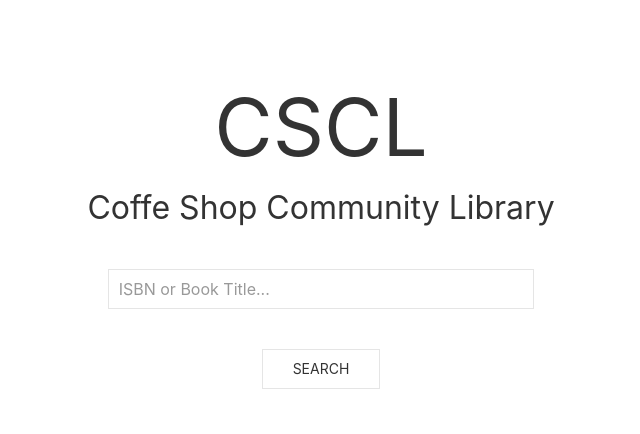
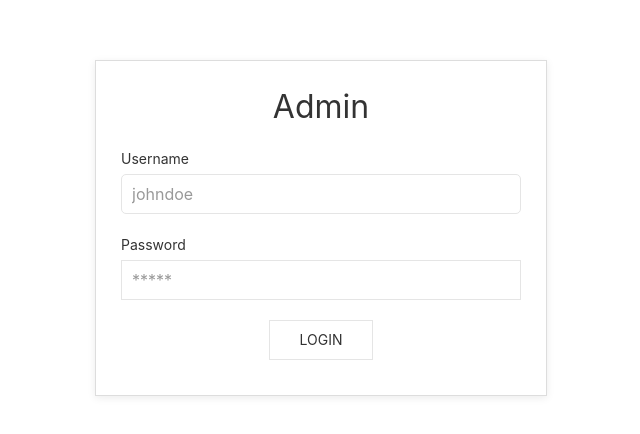
Before and after one commit to 2020HackDiversity-Team12/cscl-client, a React (Create React App) app: page /admin in a window 1280 px wide. Shown: the part 172-606 px from the top of the page, without its empty margins (319-959 px from the left). Built offline with nearby package versions, Linux system fonts and the light colour scheme.

Commit message:
Add auth page

```diff
--- a/public/index.html
+++ b/public/index.html
@@ -25,24 +25,6 @@
       Learn how to configure a non-root public URL by running `npm run build`.
     -->
     <title>CSCL - Coffee Shop Community Library</title>
-    <style>
-      @font-face {
-        font-family: "PicoBlack";
-        src: url("./assets/fonts/PicoBlack.eot"); /* IE9 Compat Modes */
-        src: url("./assets/fonts/PicoBlack.eot?#iefix")
-            format("embedded-opentype"),
-          /* IE6-IE8 */ url("./assets/fonts/PicoBlack.otf") format("opentype"),
-          /* Open Type Font */ url("./assets/fonts/PicoBlack.svg") format("svg"),
-          /* Legacy iOS */ url("./assets/fonts/PicoBlack.ttf")
-            format("truetype"),
-          /* Safari, Android, iOS */ url("./assets/fonts/PicoBlack.woff")
-            format("woff"),
-          /* Modern Browsers */ url("./assets/fonts/PicoBlack.woff2")
-            format("woff2"); /* Modern Browsers */
-        font-weight: normal;
-        font-style: normal;
-      }
-    </style>
   </head>
   <body>
     <noscript>You need to enable JavaScript to run this app.</noscript>
--- a/src/Router.jsx
+++ b/src/Router.jsx
@@ -4,15 +4,22 @@ import { BrowserRouter, Switch, Route, Redirect } from "react-router-dom";
 // import components
 import App from "./App/App";
 import HomePage from "./pages/HomePage";
+import PrivateRoute from "./components/PrivateRoute";
 import SharedComponents from "./pages/SharedComponents";
+
+import AdminLoginPage from "./pages/AdminLoginPage";
 
 function Router() {
   return (
     <BrowserRouter>
       <App>
         <Switch>
+          {/** PRIVATE ROUTES*/}
+
+          {/** PUBLIC ROUTES*/}
+          <Route path="/admin" component={AdminLoginPage} />
+          <Route path="/components" component={SharedComponents} />
           <Route path="/" component={HomePage} />
-          <Route path="/components" component={SharedComponents} />
         </Switch>
       </App>
     </BrowserRouter>
--- a/src/components/Button.jsx
+++ b/src/components/Button.jsx
@@ -7,7 +7,11 @@ function Button(props) {
   if (size == "small") auxClass = "uk-button-small";
   else if (size == "large") auxClass = "uk-button-large";
   const cls = auxClass ? `${baseClass} ${auxClass}` : baseClass;
-  return <button className={cls}>{props.children}</button>;
+  return (
+    <button className={cls} {...props}>
+      {props.children}
+    </button>
+  );
 }
 
 Button.defaultProps = {
--- /dev/null
+++ b/src/components/PrivateRoute.jsx
@@ -0,0 +1,19 @@
+import React from "react";
+import { Route, Redirect } from "react-router-dom";
+import AuthService from "../services/AuthService";
+
+export default function PrivateRoute({ path, component: Component, ...rest }) {
+  return (
+    <Route
+      {...rest}
+      path={path}
+      render={(props) => {
+        //  not logged in so redirect to login page
+        if (!AuthService.isLoggedIn) return <Redirect to="/login" />;
+
+        // authorised so return component
+        return <Component />;
+      }}
+    />
+  );
+}
--- /dev/null
+++ b/src/forms/LoginForm.jsx
@@ -0,0 +1,46 @@
+import React from "react";
+import Button from "../components/Button";
+
+export default function ({ onSubmit }) {
+  return (
+    <form class="uk-form-stacked">
+      <div className="uk-margin uk-width-1-1@s">
+        <label className="uk-form-label" for="username">
+          <span className="uk-text-capitalize">username</span>
+        </label>
+        <div className="uk-form-controls">
+          <input
+            className="uk-input uk-border-rounded"
+            id="form-stacked-text"
+            type="text"
+            placeholder="johndoe"
+          />
+        </div>
+      </div>
+      <div className="uk-margin uk-width-1-1@s">
+        <label className="uk-form-label" for="password">
+          <span className="uk-text-capitalize">password</span>
+        </label>
+        <div className="uk-form-controls">
+          <input
+            class="uk-input"
+            id="form-stacked-text"
+            type="password"
+            placeholder="*****"
+          />
+        </div>
+      </div>
+      <div class="uk-margin-small uk-width-1-1@s uk-text-align uk-flex uk-flex-center">
+        <Button
+          className="uk-button uk-button-default"
+          onClick={(e) => {
+            e.preventDefault();
+            onSubmit({ username: "admin", password: "admin" });
+          }}
+        >
+          login
+        </Button>
+      </div>
+    </form>
+  );
+}
--- /dev/null
+++ b/src/pages/AdminLoginPage.jsx
@@ -0,0 +1,54 @@
+import React from "react";
+import { Link, Redirect } from "react-router-dom";
+import { trackPromise } from "react-promise-tracker";
+import AuthService from "../services/AuthService";
+import Button from "../components/Button";
+import LoginForm from "../forms/LoginForm";
+
+class AdminLoginPage extends React.Component {
+  state = {
+    RedirectTo: "",
+  };
+
+  componentDidMount() {
+    // trackPromise(/* service call */);
+    if (AuthService.isLoggedIn) this.setState({ RedirectTo: "/" });
+  }
+
+  handleLogin = ({ username, password }) => {
+    let user = AuthService.login(username, password);
+    if (user) this.props.history.push("/");
+  };
+
+  render() {
+    if (this.state.RedirectTo) return <Redirect to={this.RedirectTo} />;
+
+    return (
+      <React.Fragment>
+        <div
+          className="uk-flex uk-flex-center uk-flex-middle uk-flex-column"
+          uk-height-viewport="true"
+        >
+          <div style={styles.container} className="uk-box-shadow-small">
+            <h2 className="uk-text-center">Admin</h2>
+            <div style={styles.form}>
+              <LoginForm onSubmit={this.handleLogin} />
+            </div>
+          </div>
+        </div>
+      </React.Fragment>
+    );
+  }
+}
+
+const styles = {
+  container: {
+    border: "1px solid #ddd",
+    padding: "25px",
+  },
+  form: {
+    width: "400px",
+  },
+};
+
+export default AdminLoginPage;
--- a/src/pages/HomePage.jsx
+++ b/src/pages/HomePage.jsx
@@ -1,11 +1,7 @@
 import React from "react";
-
 import LoadingSpinner from "../components/LoadingSpinner";
 import Logo from "../components/Logo";
-import Navbar from "../components/Navbar";
-import ButtonMore from "../components/ButtonMore";
 import Button from "../components/Button";
-import BookItem from "../components/BookItem";
 
 export default function () {
   return (
--- /dev/null
+++ b/src/services/AuthService.jsx
@@ -0,0 +1,21 @@
+// import axios from "axios";
+
+export default {
+  login,
+  logout,
+  get isLoggedIn() {
+    return localStorage.getItem("currentUser") ? true : false;
+  },
+};
+
+function login(username, pwd) {
+  if (username !== "admin" && pwd !== "admin") return false;
+  let jwt = "fake-token";
+  let user = { username, pwd, jwt };
+  localStorage.setItem("currentUser", JSON.stringify(user));
+  return user;
+}
+
+function logout() {
+  localStorage.removeItem("currentUser");
+}
```
Also changed, not shown: src/index.js (line endings or trailing spaces).
